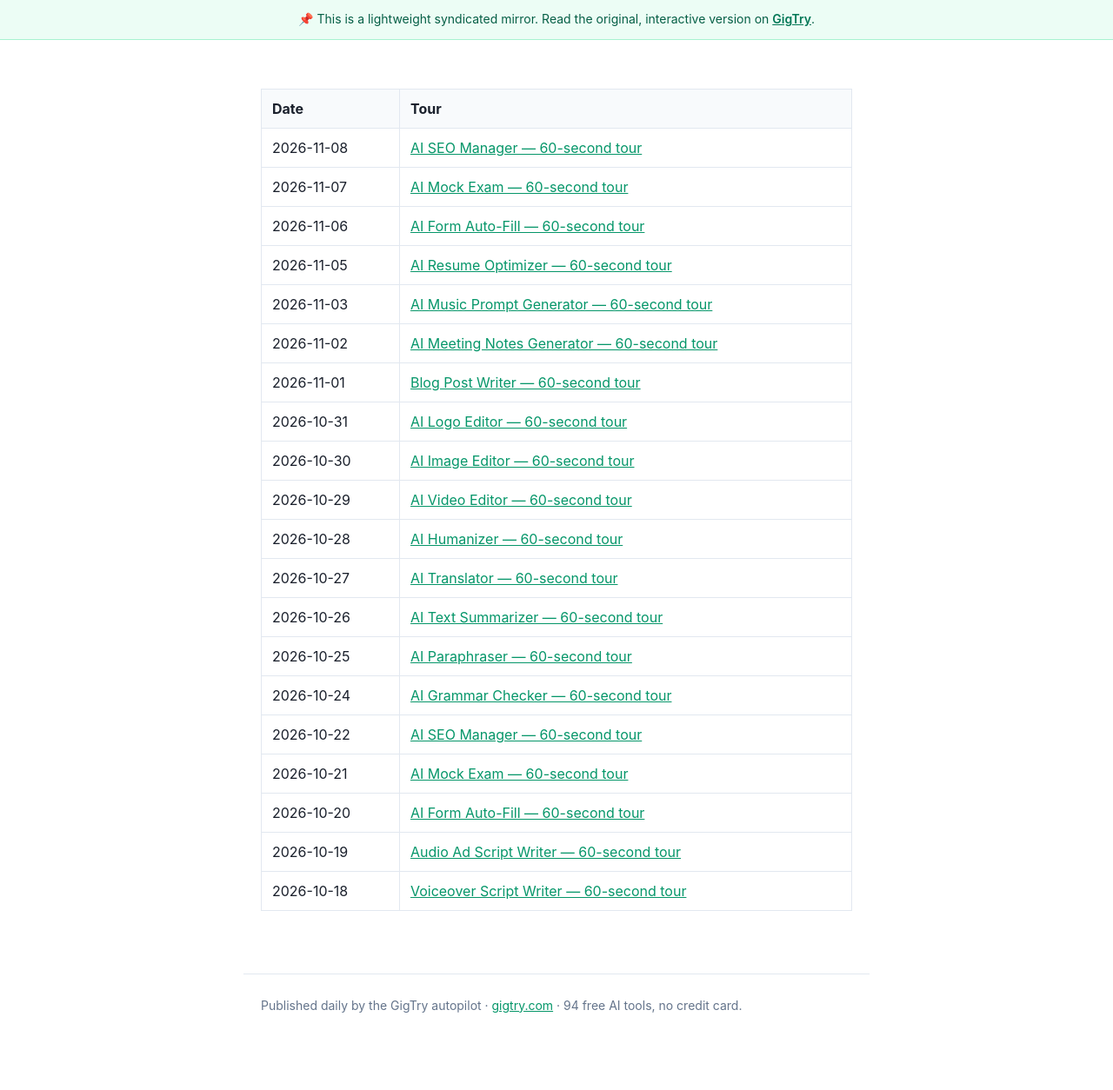
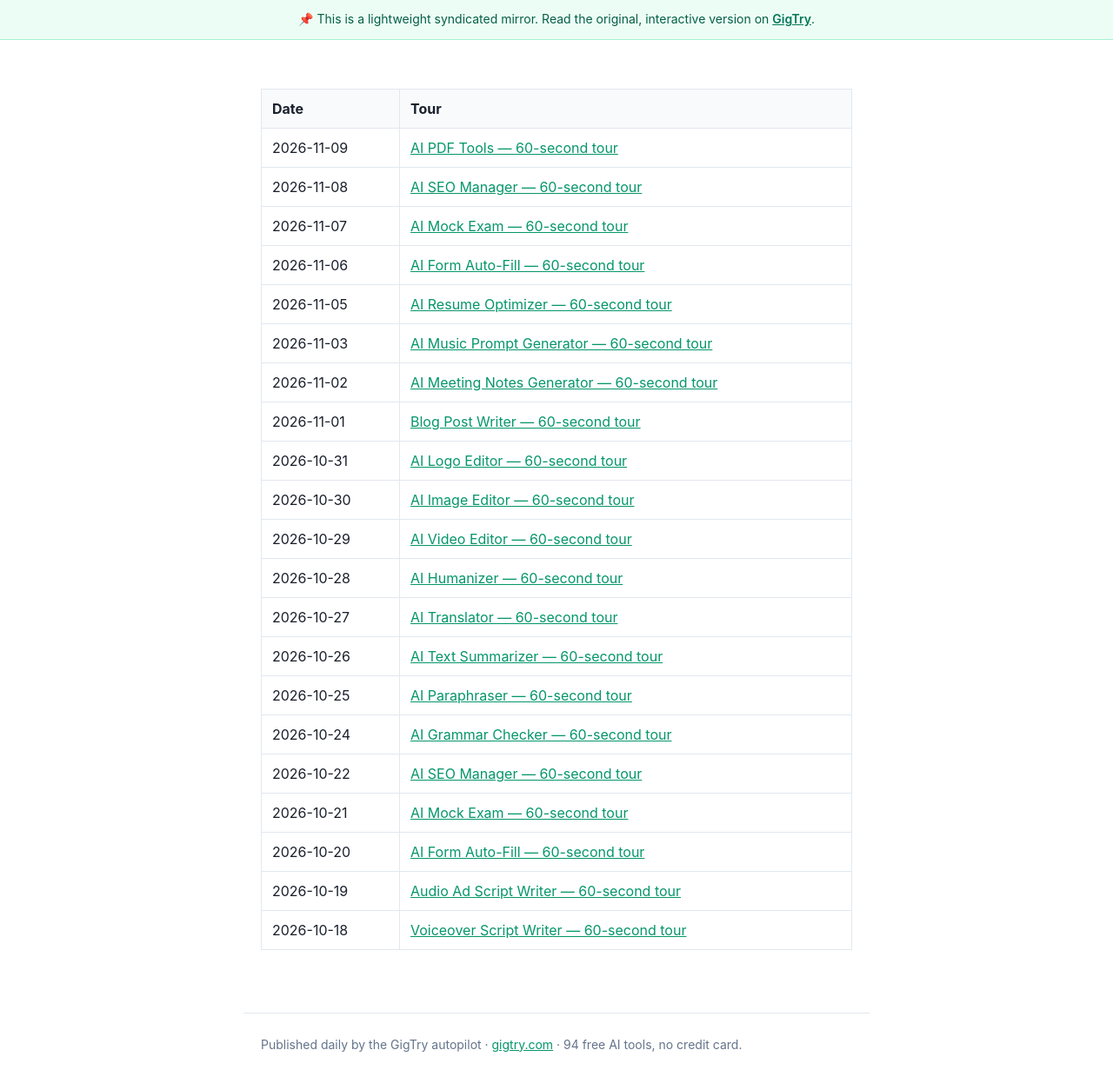
Before and after one commit to gigtryinfo-dev/gigtry-public, a Jekyll site: the page built from posts/daily/index.md, in a window 1280 px wide. Shown: the whole page at 87% size. Built offline with Jekyll 4.4.1, drawn with Linux system fonts in a browser that asks for light colours; before the commit the page ends 1209 px from its top, so only the background shows below that.

Commit message:
daily index: 2026-11-09

```diff
--- a/posts/daily/index.md
+++ b/posts/daily/index.md
@@ -7,6 +7,7 @@ mirror: gigtry-public
 
 | Date | Tour |
 |------|------|
+| 2026-11-09 | [AI PDF Tools — 60-second tour](https://gigtryinfo-dev.github.io/gigtry-public/posts/daily/2026-11-09-ai-pdf-tools.html) |
 | 2026-11-08 | [AI SEO Manager — 60-second tour](https://gigtryinfo-dev.github.io/gigtry-public/posts/daily/2026-11-08-ai-seo-manager.html) |
 | 2026-11-07 | [AI Mock Exam — 60-second tour](https://gigtryinfo-dev.github.io/gigtry-public/posts/daily/2026-11-07-ai-mock-exam.html) |
 | 2026-11-06 | [AI Form Auto-Fill — 60-second tour](https://gigtryinfo-dev.github.io/gigtry-public/posts/daily/2026-11-06-ai-form-autofill.html) |
```
